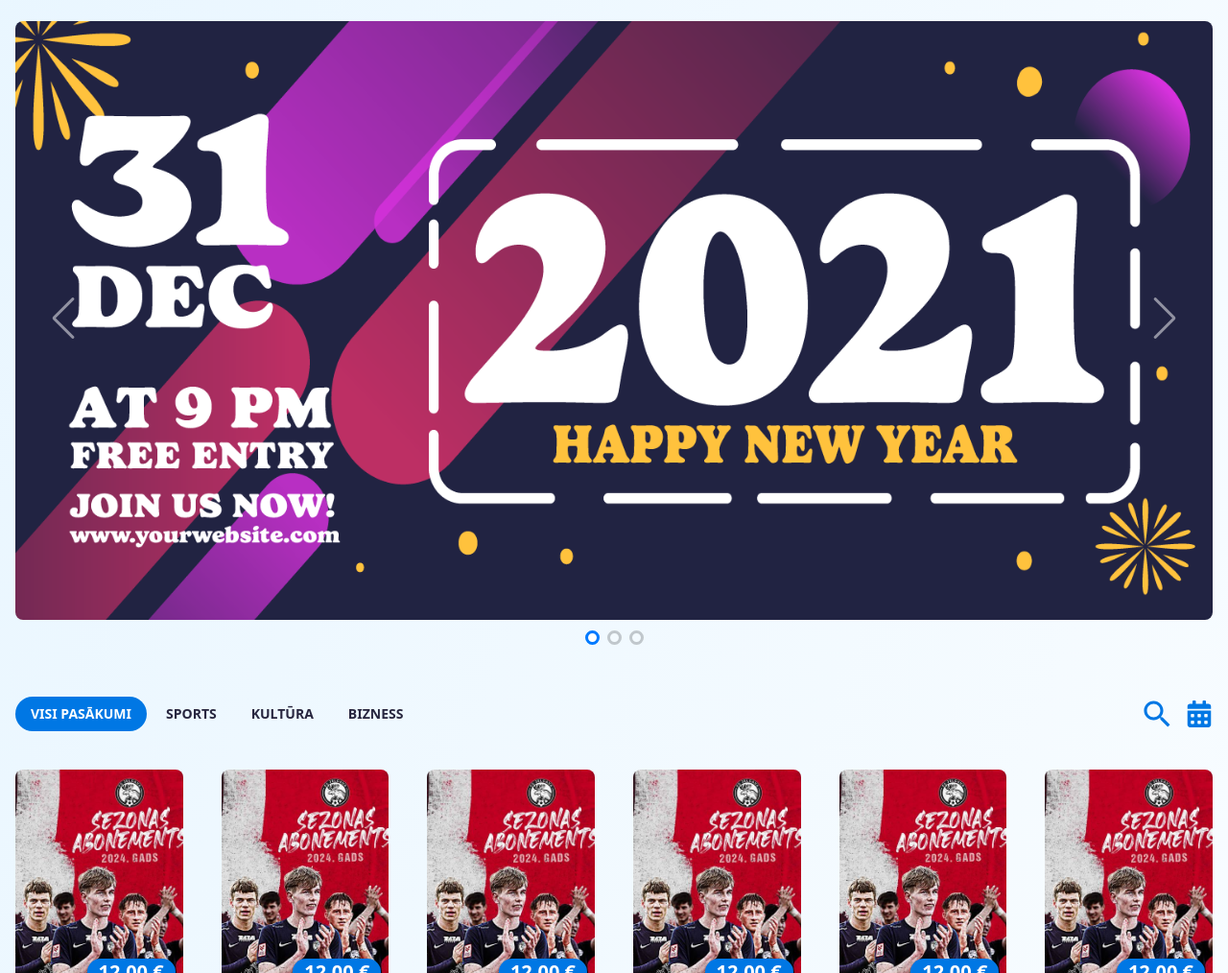
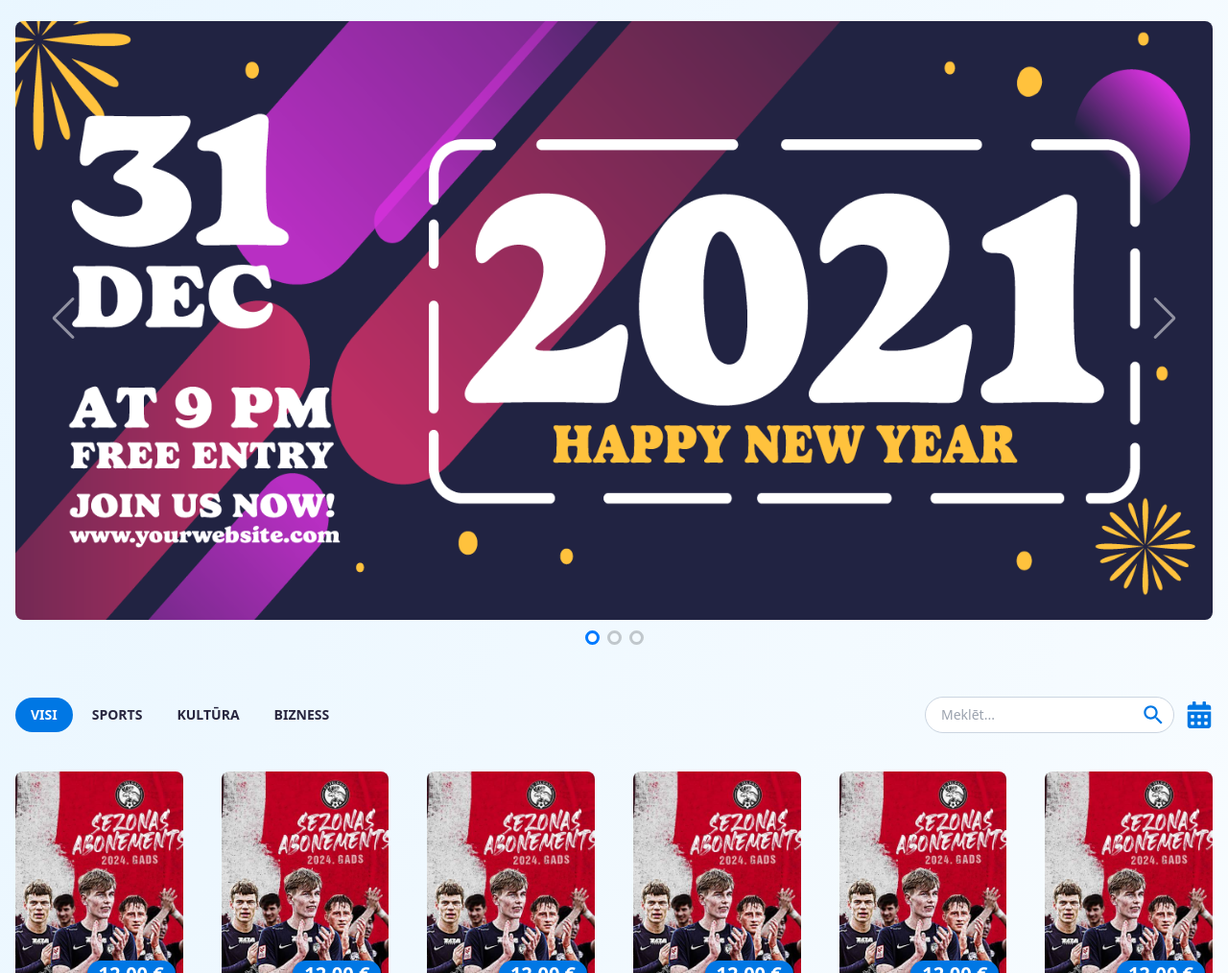
Before and after one commit to artiscodars/lolo.id, a website: page index.html in a window 1280 px wide. Shown: the part 86-1100 px from the top of the page at 96% size. Drawn offline with Linux system fonts and the light colour scheme.

Commit message:
slipejam

```diff
--- a/index.html
+++ b/index.html
@@ -76,12 +76,12 @@
       class="mx-auto lg:max-w-8xl flex flex-wrap justify-between items-center"
     >
       <div>
-        <div class="flex flex-wrap sm:flex-1 justify-center sm:justify-start gap-x-1 gap-y-1 uppercase text-[11px] sm:text-sm">
+        <div class="flex flex-wrap sm:flex-1 justify-center sm:justify-start gap-x-1 gap-y-1 uppercase text-sm">
           <a
             href="#"
             class="block text-center text-white bg-primary font-bold py-2 px-4 rounded-full hover:bg-primary-darker"
           >
-            Visi pasākumi</a
+            Visi</a
           >
 
           <a
@@ -106,15 +106,19 @@
           >
         </div>
       </div>
-      <div class="flex pt-5 sm:pt-0 sm:justify-end flex-wrap justify-center w-full sm:w-auto">
-        <a href="#" class="block">
-          <img
+      <div class="flex pt-5 sm:pt-0 sm:justify-end flex-wrap items-center justify-center w-full sm:w-auto">
+        <div class="relative flex-1">
+          <input type="text" name="account-number" id="account-number" class="block w-full rounded-full border border-1 border-slate-300 pl-4 py-1.5 pr-10 text-gray-900 focus:outline-none focus:ring focus:ring-color-brand-lightest   placeholder:text-gray-400  sm:text-sm sm:leading-6" placeholder="Meklēt...">
+          <div class="pointer-events-none absolute inset-y-0 right-0 flex items-center pr-3">
+
+            <img
             src="src/images/search.svg"
             alt="calendar"
-            class="h-7 w-7 inline-block mr-4"
+            class="h-5 w-5 inline-block"
           />
-        </a>
-        <a href="#" class="block"></a>
+          </div>
+        </div>
+        <a href="#" class="block ml-3"></a>
           <img
             src="src/images/calendar-filter.svg"
             alt="calendar"
```
Also changed, not shown: style.css.
